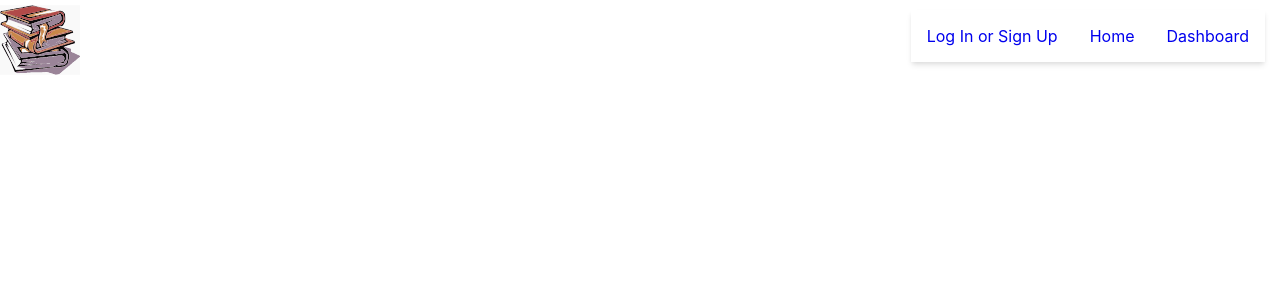
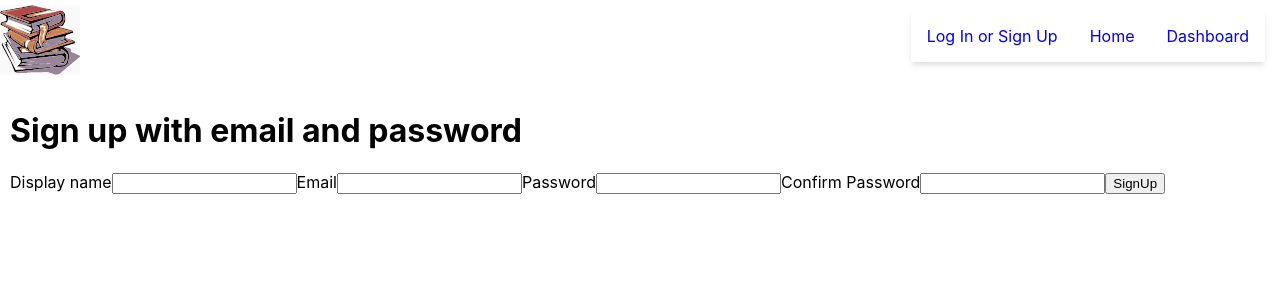
Before and after one commit to Patech-Patrice/bookstore, a React (Create React App) app in the folder bookable/: page /authentication in a window 1280 px wide. Shown: the top 300 px of the page. Built offline with nearby package versions, Linux system fonts and the light colour scheme.

Commit message:
linked authentication to login route

```diff
--- a/bookable/src/App.js
+++ b/bookable/src/App.js
@@ -1,6 +1,7 @@
 import { Routes, Route, Link, Outlet } from 'react-router-dom';
 import './App.css';
 import Home from './routes/home/home.js';
+import SignUp from './components/auth/signup.js'
 
 import { ReactComponent as BookLogo} from './assets/book_logo.svg';
 
@@ -9,6 +10,16 @@ import { ReactComponent as BookLogo} from './assets/book_logo.svg';
 const Show = () => {
   return (
     <h1> This is the show page </h1>
+  );
+};
+
+const Authentication = () =>{
+  return (
+    <div>
+
+    <SignUp />
+    </div>
+
   );
 };
 
@@ -45,9 +56,9 @@ const App = () => {
         <div className="categories-container">
                 <Routes>
                           <Route path='/' element={<Home/>} >
-
                           <Route path='/show' element={<Show/>} />
                           </Route>
+                          <Route path="authentication" element={<Authentication/>}></Route>
                 </Routes>
             </div>
         </div>
--- a/bookable/src/components/auth/signup.js
+++ b/bookable/src/components/auth/signup.js
@@ -38,6 +38,7 @@ const SignUp = () => {
                 <input type='password'required onChange={handleChange} name='confirmPassword' value={confirmPassword} />
                 <button type='submit'>SignUp</button>
             </form>
+
         </div>
     )
 }
```
